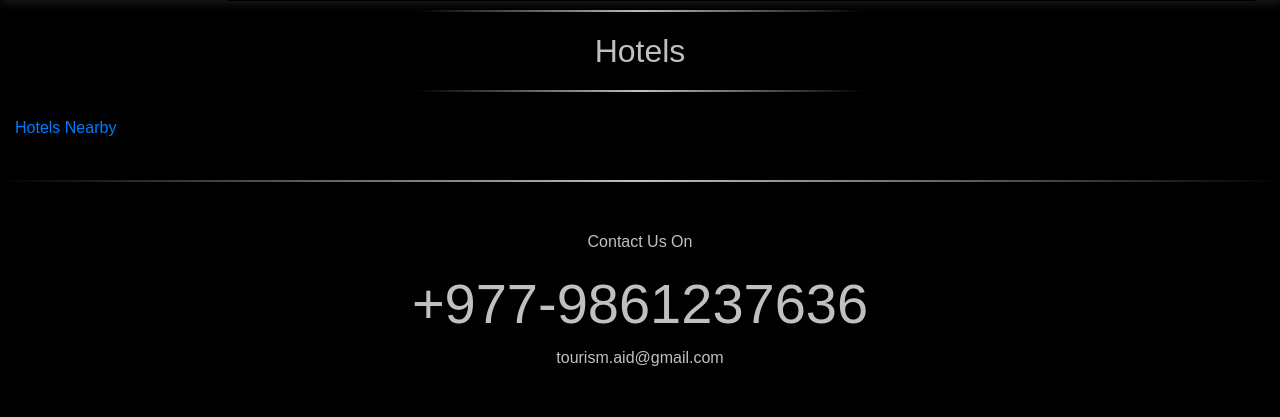
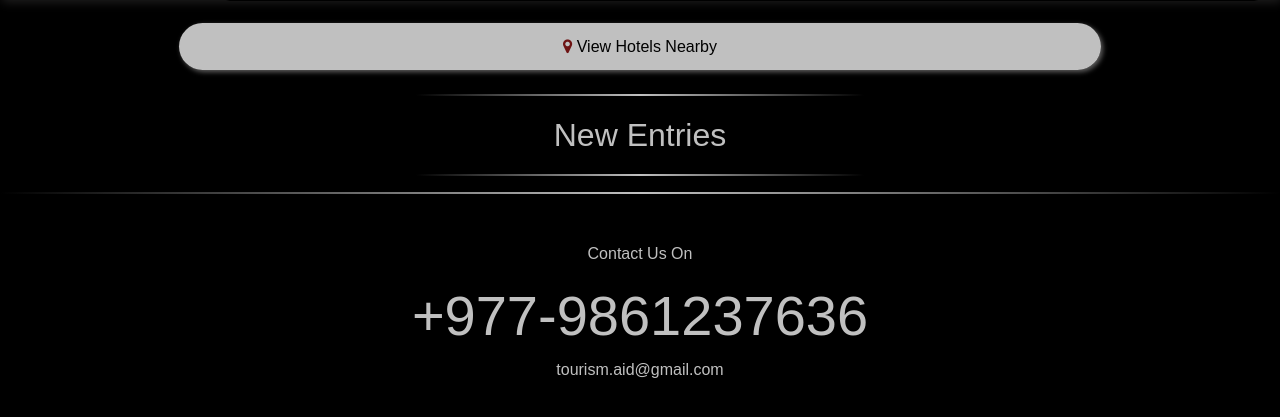
Before and after one commit to randazzle/NewMinorProjectDjango, a Django app: page /hotels/hotels_list/ in a window 1280 px wide. Shown: the part 55-472 px from the top of the page. Run offline with Django 3.2, Linux system fonts and the light colour scheme; data that the repository does not hold is empty; some libraries are stand-ins or nearby versions.

Commit message:
view nearby hotel button and page design

```diff
--- a/hotels/templates/hotels/hotels_list.html
+++ b/hotels/templates/hotels/hotels_list.html
@@ -6,63 +6,32 @@
 <style>
   body{
     overflow-x: hidden;
-    margin: ;
-  }
+    margin: 10px;
+
+    }
+
+
 </style>
-<div style="margin-top: 65px; text-align: center;">
-  <div  style="width: 35%; background-image: linear-gradient(to right,rgb(0, 0, 0,0) ,silver, rgb(0, 0, 0,0) ); height: 2px;; margin:auto;">
-  <hr style="opacity: 0;">
-</div>
-  <h2 style="margin:20px;color: silver;">Hotels</h2>
-  <div  style=" background-image: linear-gradient(to right,rgb(0, 0, 0,0) ,silver, rgb(0, 0, 0,0) ); height: 2px; margin:auto;width: 35%;">
-  <hr style="opacity: 0;">
-</div>
-</div>
 <!-- Cards -->
 
-  <section class="mb-4 ml-3 mr-3" style="display: inline; justify-content: center;">
-    <div class="container-fluid">
-
-      <div class="row   " style="margin: 0 auto;">
-
-        <!-- {% for cardd in cards %}
-        <div class="col-lg-4 col-md-4 col-12">
-          <div class="card mb-3" style="width:400px; height: 550px;border-radius: 50px;">
-              <img class="card-img-top" src="{{ cardd.thumb.url }}" alt="Card image" style="height:200px; border-radius:50px;border-bottom-left-radius:00px;box-shadow: 2px 3px 5px rgb(49, 49, 49);  ">
-              <div class="card-body">
-                <h4 class="card-title">{{ cardd.title }}</h4>
-                <div  style="background-image: linear-gradient(to right,rgb(0, 0, 0), rgb(0, 0, 0,0)); height: 2px; margin: 10px;margin-left: -3px;">
-                  <hr style="opacity: 0;">
-                </div>
-                <p class="card-text">{{ cardd.snippet }}</p>
-                <div class="align-self-start">
-                  <a href="{% url 'hotels:detail' slug=cardd.slug %}" class="btn btn-dark stretched-link">More</a>
-                </div>
-              </div>
-          </div>
-        </div>
-        {% endfor %} -->
-        {% comment %} <script>
-        navigator.geolocation.getCurrentPosition(position => {
-            var lon = position.coords.longitude
-            var lat = position.coords.latitude
-        });
-        </script>
-        <form  action="/hotels/hotels_nearby/" method="post">
-
-            {% csrf_token %}
-            <!-- <input type="submit" value="Signup"> -->
-            <input type="hidden" name="longitude" id="longitude" value="{{lon}}" />
-            <input type="hidden" name="latitude" id="latitude" value="{{lat}}" />
-            <center><button type="submit" class="btn btn-dark" style="background-color: black; color:silver;">Get Nearby Hotels</button></center>
-        </form> {% endcomment %}
 
 
-        <a href="{% url 'hotels:hotels_nearby' %}">Hotels Nearby</a>
-
+      <div style="margin-top: 90px; margin-bottom: -30px; text-align: center;">
+        <a  style="text-decoration: none; background-color: silver;color: black ; width: 100%; margin:auto ;padding-top: 15px;padding-bottom: 15px;padding-left: 30%;padding-right: 30%;border-radius: 25px;box-shadow: 2px 2px 5px rgb(97, 96, 96); " href="{% url 'hotels:hotels_nearby' %}" onmouseover="style.background='rgb(214, 210, 210)';"onmouseout="style.background='silver'"> <i style="color: rgb(109, 18, 18);" class="fa fa-map-marker"></i>  View Hotels Nearby </a>
+      </div>
+        <div style="margin-top: 65px; text-align: center;">
+          <div  style="width: 35%; background-image: linear-gradient(to right,rgb(0, 0, 0,0) ,silver, rgb(0, 0, 0,0) ); height: 2px;; margin:auto;">
+          <hr style="opacity: 0;">
+        </div>
+          <h2 style="margin:20px;color: silver;"> New Entries</h2>
+          <div  style=" background-image: linear-gradient(to right,rgb(0, 0, 0,0) ,silver, rgb(0, 0, 0,0) ); height: 2px; margin:auto;width: 35%;">
+          <hr style="opacity: 0;">
+        </div>
+        </div>
         {% for hotel in hotels %}
 
-          <div class="row mb-5">
+          <div class="row mb-5" style="margin:15px ;">
+
             <div class="col-lg-g col-md-6 ">
               <a href="{% url 'hotels:hotel_detail' slug=hotel.slug %}"><img src="{{ hotel.thumb.url }}" style="object-fit: cover; height:300px; width:600px ;box-shadow: 2px 2px 3px rgb(75, 74, 74); border-radius : 5px ;" class="img-fluid"></a>
             </div>
--- a/hotels/templates/hotels/hotels_nearby.html
+++ b/hotels/templates/hotels/hotels_nearby.html
@@ -55,7 +55,7 @@
 
     {% for hotel in hotels %}
 
-          <div class="row mb-5">
+          <div class="row mb-5" style="margin-top: 20px;">
             <div class="col-lg-g col-md-6 ">
               <a href="{% url 'hotels:hotel_detail' slug=hotel.slug %}"><img src="{{ hotel.thumb.url }}" style="object-fit: cover; height:300px; width:600px ;box-shadow: 2px 2px 3px rgb(75, 74, 74); border-radius : 5px ;" class="img-fluid"></a>
             </div>
```
